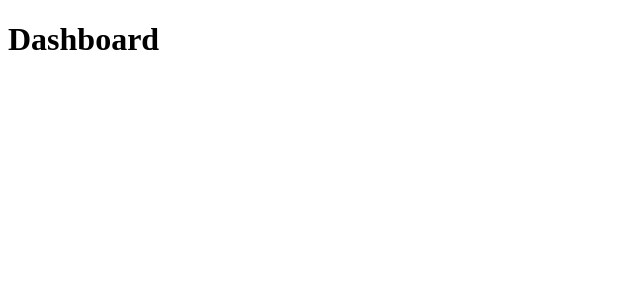
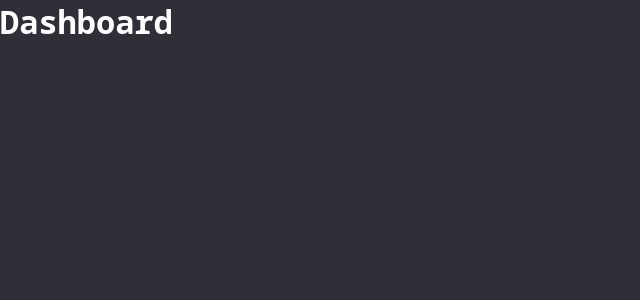
Before and after one commit to igoraraujocruz/studyio-web, a React (Create React App) app: page / in a window 1280 px wide. Shown: the top 300 px of the page, without its empty margins (0-640 px from the left). Built offline with nearby package versions, Linux system fonts and the light colour scheme.

Commit message:
add: styled-components

```diff
--- a/package.json
+++ b/package.json
@@ -14,6 +14,7 @@
     "react-dom": "^17.0.2",
     "react-router-dom": "^5.3.0",
     "react-scripts": "4.0.3",
+    "styled-components": "^5.3.3",
     "typescript": "^4.1.2",
     "web-vitals": "^1.0.1"
   },
@@ -42,6 +43,7 @@
     ]
   },
   "devDependencies": {
-    "@types/react-router-dom": "^5.3.1"
+    "@types/react-router-dom": "^5.3.1",
+    "@types/styled-components": "^5.1.15"
   }
 }
--- a/public/index.html
+++ b/public/index.html
@@ -1,6 +1,9 @@
 <!DOCTYPE html>
 <html lang="en">
   <head>
+    <link rel="preconnect" href="https://fonts.googleapis.com">
+    <link rel="preconnect" href="https://fonts.gstatic.com" crossorigin>
+    <link href="https://fonts.googleapis.com/css2?family=Noto+Sans+Mono:wght@300;400;600&display=swap" rel="stylesheet">
     <meta charset="utf-8" />
     <meta name="viewport" content="width=device-width, initial-scale=1" />
     <meta name="theme-color" content="#000000" />
--- a/src/App.tsx
+++ b/src/App.tsx
@@ -1,10 +1,14 @@
 import { BrowserRouter } from 'react-router-dom';
+import GlobalStyle from './styles/global';
 import { Routes } from './routes';
 
 export function App() {
   return (
+    <>
     <BrowserRouter>
       <Routes />
     </BrowserRouter>
+    <GlobalStyle />
+    </>
   );
 }
--- a/src/components/Dashboard/index.tsx
+++ b/src/components/Dashboard/index.tsx
@@ -1,3 +1,9 @@
+import { Container } from "./styles"
+
 export const Dashboard = () => {
-    return <h1>Dashboard</h1>
+    return (
+        <Container>
+            <h1>Dashboard</h1>
+        </Container>
+    )
 }
--- /dev/null
+++ b/src/components/Dashboard/styles.ts
@@ -0,0 +1,5 @@
+import styled from 'styled-components';
+
+export const Container = styled.div`
+    color: white;
+`;
--- /dev/null
+++ b/src/styles/global.ts
@@ -0,0 +1,40 @@
+import { createGlobalStyle } from 'styled-components';
+
+export default createGlobalStyle`
+
+:root {
+        --background: #312E38;
+    }
+
+    *  {
+        text-decoration: none;
+        margin: 0;
+        padding: 0;
+        outline: 0;
+        box-sizing: border-box;
+    }
+
+    html {
+        @media (max-width: 1175px) {
+            font-size: 87.5%;
+        }
+    }
+
+    body {
+        background: var(--background);
+        -webkit-font-smoothing: antialiased;
+    }
+
+    body, input, button {
+        font-family: 'Noto Sans Mono', monospace;
+        font-size: 16px;
+	}
+
+    h1, h2, h3, h4, h5, h6, strong {
+        font-weight: 600;
+    }
+
+    button {
+        cursor: pointer;
+    }
+`;
```
Also changed, not shown: 1 other file (tests, documents, lock files or other folders).
